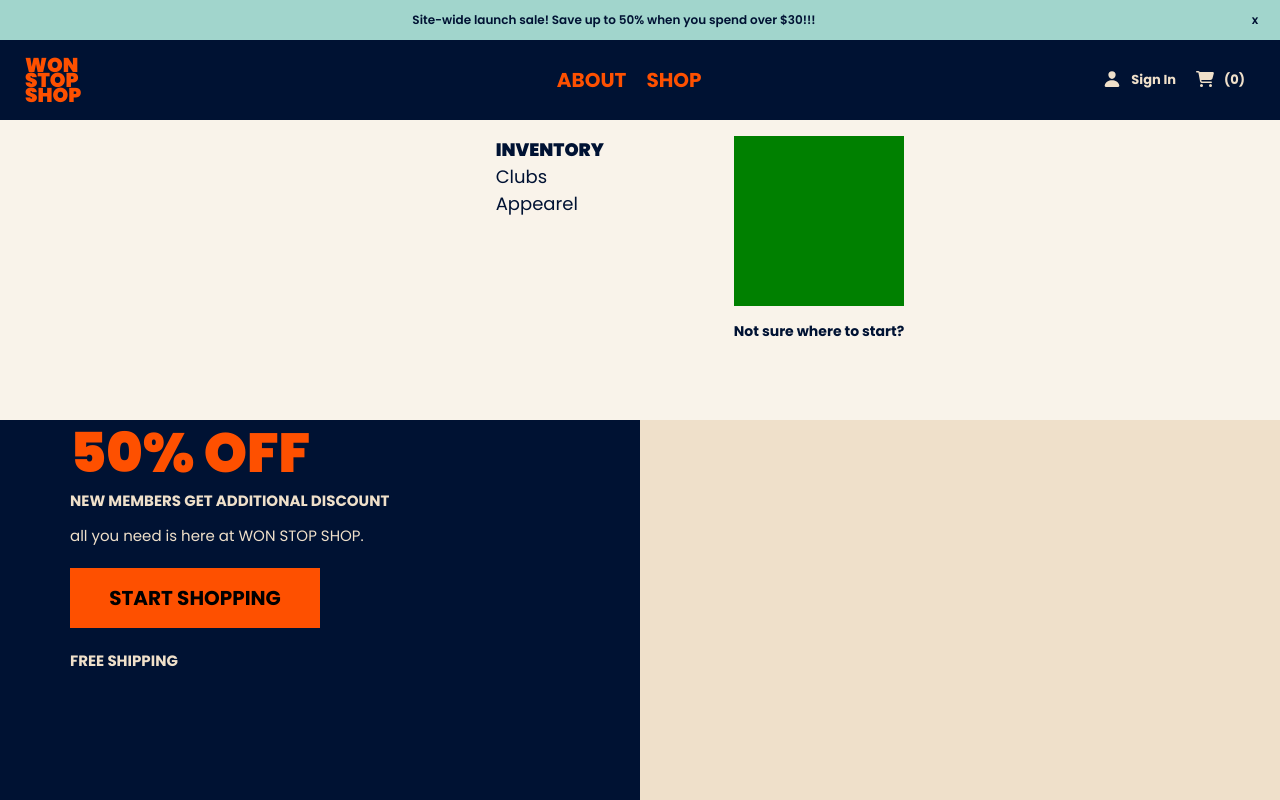
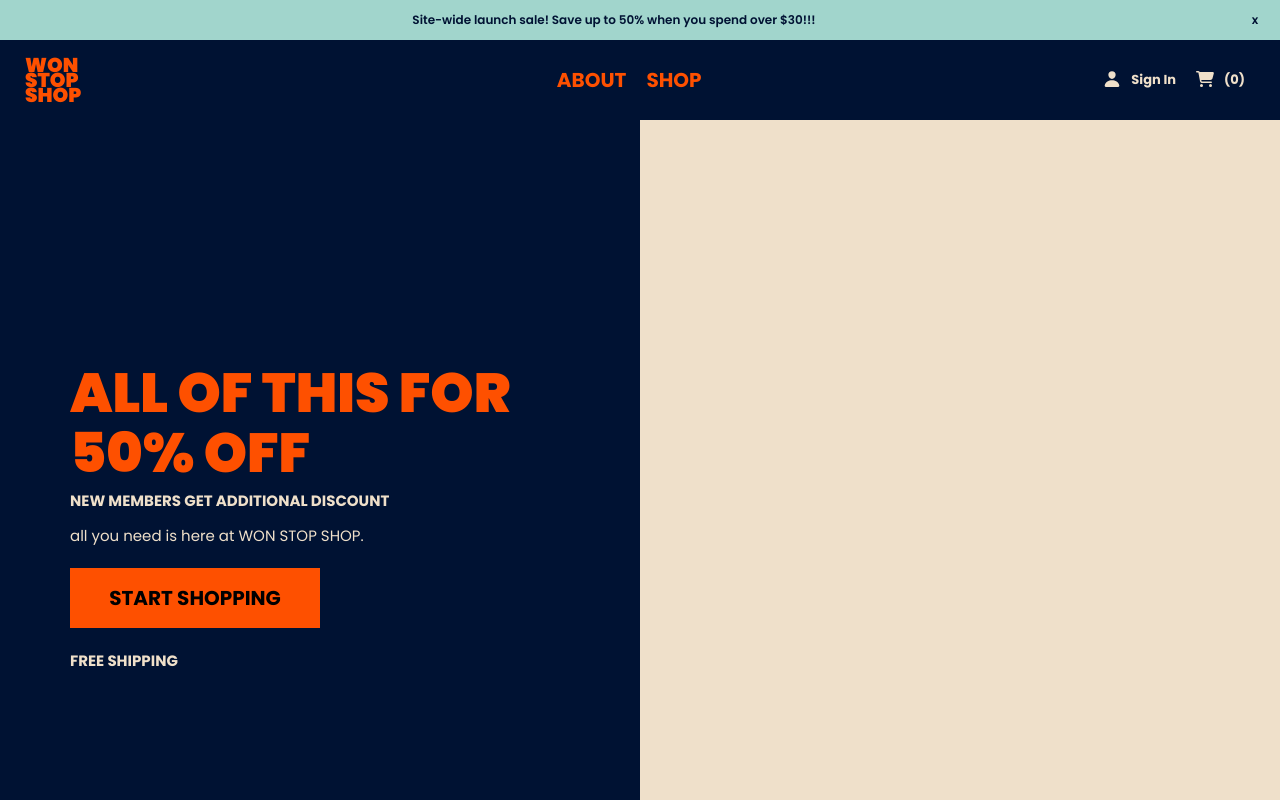
Before and after one commit to tdematos/Ecommerce-Store, a React (Vite) app in the folder ecom-website-project/: page / in a window 1280 px wide. Shown: the top 800 px of the page. Built offline with nearby package versions, Linux system fonts and the light colour scheme.

Commit message:
create function to open modal if house is hovering the shop name in the nav menu and for dialog to close when the mouse leaves the modal box

```diff
--- a/ecom-website-project/src/components/NavLinks.tsx
+++ b/ecom-website-project/src/components/NavLinks.tsx
@@ -5,6 +5,7 @@ import { Link } from "../../node_modules/react-router-dom/dist/index";
 interface NavLinksProps {
   aboutme: string;
   shop: string;
+  onMouseOver: (event: React.MouseEvent<HTMLDivElement>) => void;
 }
 
 const NavLinks: React.FC<NavLinksProps> = (props) => {
@@ -17,7 +18,7 @@ const NavLinks: React.FC<NavLinksProps> = (props) => {
           </Link>
         </li>
         <li>
-          <Link to="shop" className="nav-link">
+          <Link to="shop" className="nav-link" onMouseOver={props.onMouseOver}>
             {props.shop}
           </Link>
         </li>
--- a/ecom-website-project/src/components/NavSelector.tsx
+++ b/ecom-website-project/src/components/NavSelector.tsx
@@ -1,12 +1,28 @@
 import { Fragment } from "react";
 import "../style/nav-selector.css";
 
-const NavSelector: React.FC = () => {
+interface navSelectorProps {
+  navTitle: string;
+  caption: string;
+  isDialogOpen: boolean;
+  onMouseLeave: (event: React.MouseEvent<HTMLDivElement>) => void;
+}
+
+const NavSelector: React.FC<navSelectorProps> = ({
+  navTitle,
+  caption,
+  isDialogOpen,
+  onMouseLeave,
+}) => {
   return (
     <Fragment>
-      <dialog className="nav-modal" open>
+      <dialog
+        className="nav-modal"
+        open={isDialogOpen}
+        onMouseLeave={onMouseLeave}
+      >
         <div className="modal-links">
-          <h3 className="modal-title">INVENTORY</h3>
+          <h3 className="modal-title">{navTitle}</h3>
           <ul className="modal-link-list">
             <li>
               <a href="">Clubs</a>
@@ -18,7 +34,7 @@ const NavSelector: React.FC = () => {
         </div>
         <div className="modal-photo">
           <div className="photo-box"></div>
-          <p className="photo-caption">Not sure where to start?</p>
+          <p className="photo-caption">{caption}</p>
         </div>
       </dialog>
     </Fragment>
--- a/ecom-website-project/src/components/Navigation.tsx
+++ b/ecom-website-project/src/components/Navigation.tsx
@@ -4,12 +4,22 @@ import { IoPerson } from "react-icons/io5";
 import NavLinks from "./NavLinks";
 import Link from "react";
 
-const NavBar = () => {
+interface navLinks {
+  about: string;
+  shop: string;
+  onMouseOver: (event: React.MouseEvent<HTMLDivElement>) => void;
+}
+
+const NavBar: React.FC<navLinks> = (props) => {
   return (
     <>
       <nav className="navbar">
         <h2 className="logo">WON STOP SHOP</h2>
-        <NavLinks aboutme="ABOUT" shop="SHOP" />
+        <NavLinks
+          aboutme={props.about}
+          shop={props.shop}
+          onMouseOver={props.onMouseOver}
+        />
         <div className="checkout">
           <a href="" className="checkout-link">
             <IoPerson className="icon" />
--- a/ecom-website-project/src/components/home.tsx
+++ b/ecom-website-project/src/components/home.tsx
@@ -1,4 +1,4 @@
-import React, { Fragment } from "react";
+import React, { Fragment, useState, useRef } from "react";
 import Banner from "./Banner";
 import NavBar from "./Navigation";
 import HeroSection from "./Hero";
@@ -12,11 +12,26 @@ import Footer from "./Footer";
 import NavSelector from "./NavSelector";
 
 const HomePage: React.FC = () => {
+  const [toggleModal, setToggleModal] = useState<boolean>(false);
+
+  const handleMouseOver = () => {
+    setToggleModal(true);
+  };
+
+  const handleMouseOut = () => {
+    setToggleModal(false);
+  };
+
   return (
     <Fragment>
       <Banner />
-      <NavBar />
-      <NavSelector />
+      <NavBar about="ABOUT" shop="SHOP" onMouseOver={handleMouseOver} />
+      <NavSelector
+        navTitle="INVENTORY"
+        caption="Not sure where to start?"
+        isDialogOpen={toggleModal}
+        onMouseLeave={handleMouseOut}
+      />
       <HeroSection />
       <SmallBanner />
       <ItemCarousal />
--- a/ecom-website-project/src/style/nav-selector.css
+++ b/ecom-website-project/src/style/nav-selector.css
@@ -1,4 +1,4 @@
-.nav-modal {
+.nav-modal[open] {
   width: 100%;
   height: 300px;
   border: none;
@@ -45,7 +45,7 @@
   flex-direction: column;
   justify-content: flex-start;
   align-items: flex-start;
-  margin: 0px 0px 0px 250px;
+  margin: 0px 0px 0px 400px;
 }
 
 .photo-box {
```
